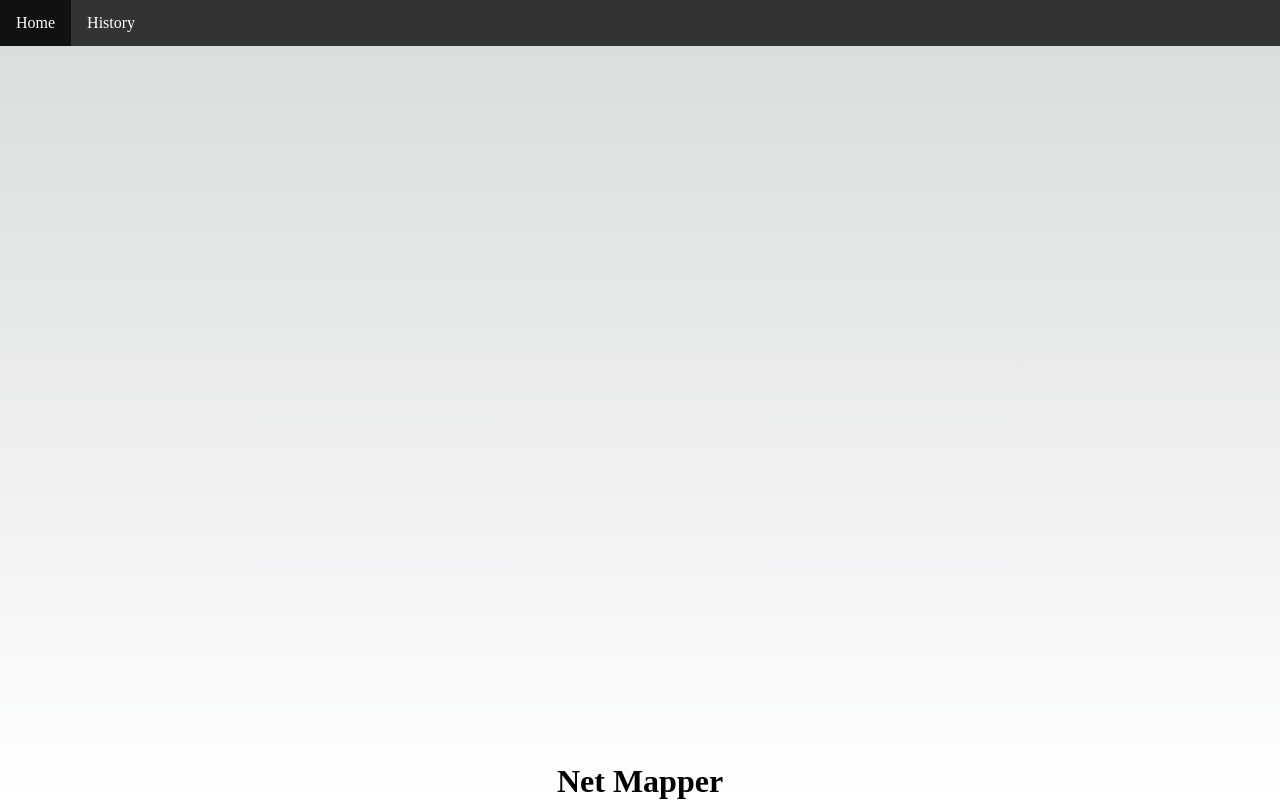
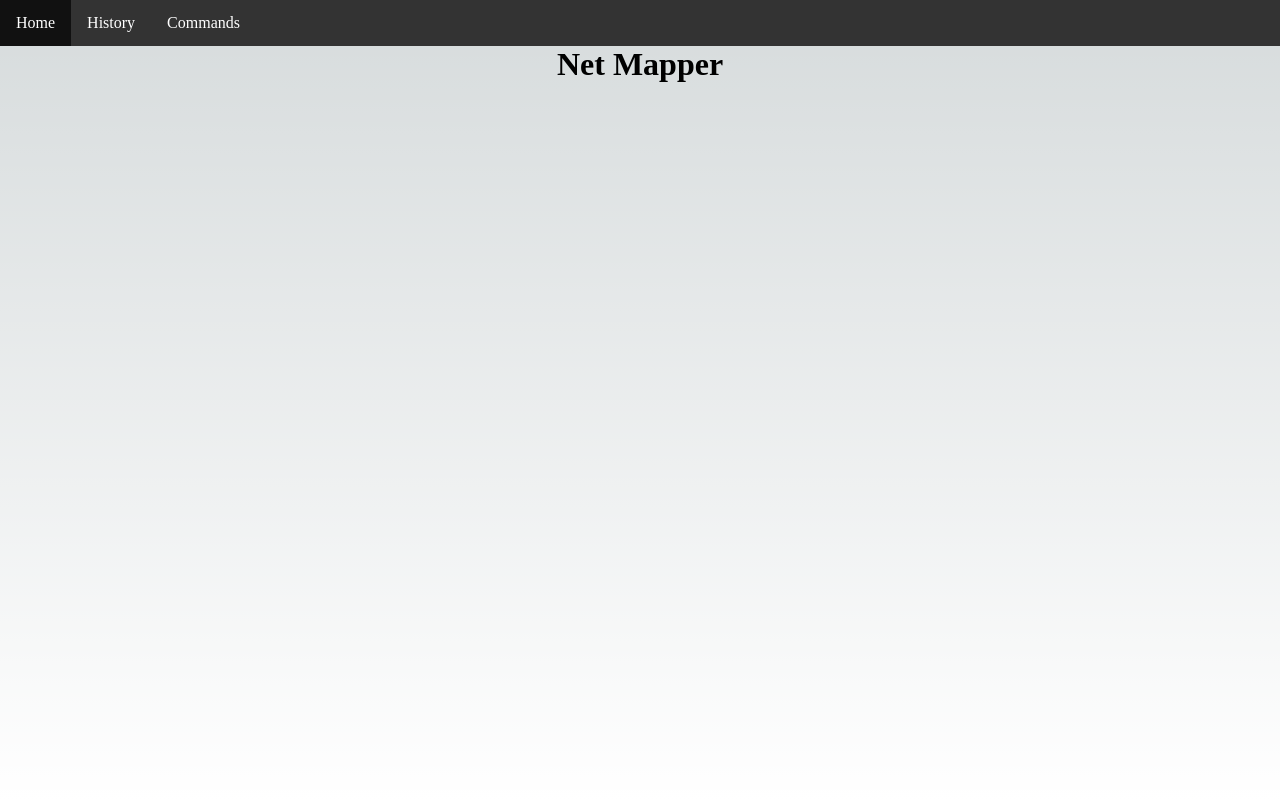
Before and after one commit to TheVSDev/netmapper, a Next.js app: page / in a window 1280 px wide. Built offline with nearby package versions, Linux system fonts and the light colour scheme.

Commit message:
updating NAVBAR and adding pages

```diff
--- a/src/pages/index.jsx
+++ b/src/pages/index.jsx
@@ -1,8 +1,10 @@
+// Imports
 import Head from 'next/head'
+
 import styles from '@/web/styles/Home.module.css'
-import Li from "@/web/components/Li"
+import NavBar from "@/web/components/NavBar"
 
-
+// Home function
 export default function Home(props) {
 
   const { name, href, ...otherProps } = props
@@ -16,10 +18,7 @@ export default function Home(props) {
       </Head>
 
       <main className={styles.main}>
-        <ul className={styles.navbarUl}>
-          <Li name="Home" href="#" />
-          <Li name="History" href="#" />
-        </ul>
+        <NavBar />
         <h1>Net Mapper</h1>
       </main>
     </>
--- a/src/web/components/Li.jsx
+++ /dev/null
@@ -1,11 +0,0 @@
-import styles from '@/web/styles/Home.module.css'
-
-const Li = (props) => {
-    const { name, href, ...otherProps } = props
-
-    return (
-        <li className={styles.navbarLi}><a href={ href } className={styles.navbarA}>{ name }</a></li>
-    )
-}
-
-export default Li
--- /dev/null
+++ b/src/web/components/NavBar.jsx
@@ -0,0 +1,24 @@
+// Imports
+import Link from "next/link"
+
+import styles from '@/web/styles/Home.module.css'
+
+// NavBar function
+function NavBar() {
+  return (
+    <ul className={styles.navbarUl}>
+      <li className={styles.navbarLi}>
+        <Link className={styles.navbarA} href="/">Home</Link>
+      </li>
+      <li className={styles.navbarLi}>
+        <Link className={styles.navbarA} href="/History">History</Link>
+      </li>
+      <li className={styles.navbarLi}>
+        <Link className={styles.navbarA} href="/Commands">Commands</Link>
+      </li>
+  </ul>
+
+  )
+}
+
+export default NavBar
--- a/src/web/styles/Home.module.css
+++ b/src/web/styles/Home.module.css
@@ -1,11 +1,12 @@
 .main {
   display: flex;
   flex-direction: column;
-  justify-content: space-between;
+  /* justify-content: space-between; */
   align-items: center;
   min-height: 100vh;
 }
 
+/* ---Navbar--- */
 .navbarUl {
   list-style-type: none;
   margin: 0;
```
Also changed, not shown: src/pages/Commands.jsx (added, +15 -0 lines), src/pages/History.jsx (added, +16 -0 lines).
